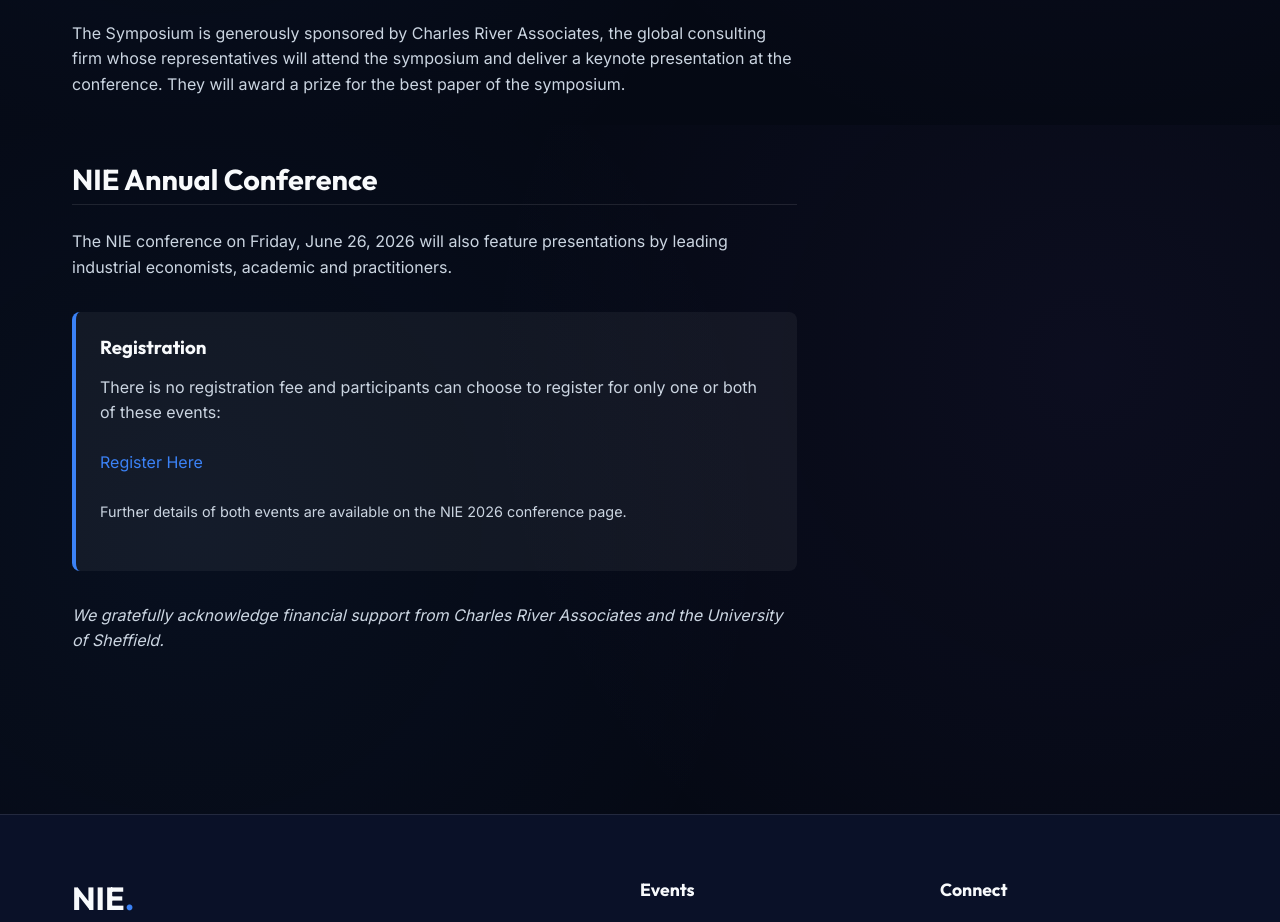
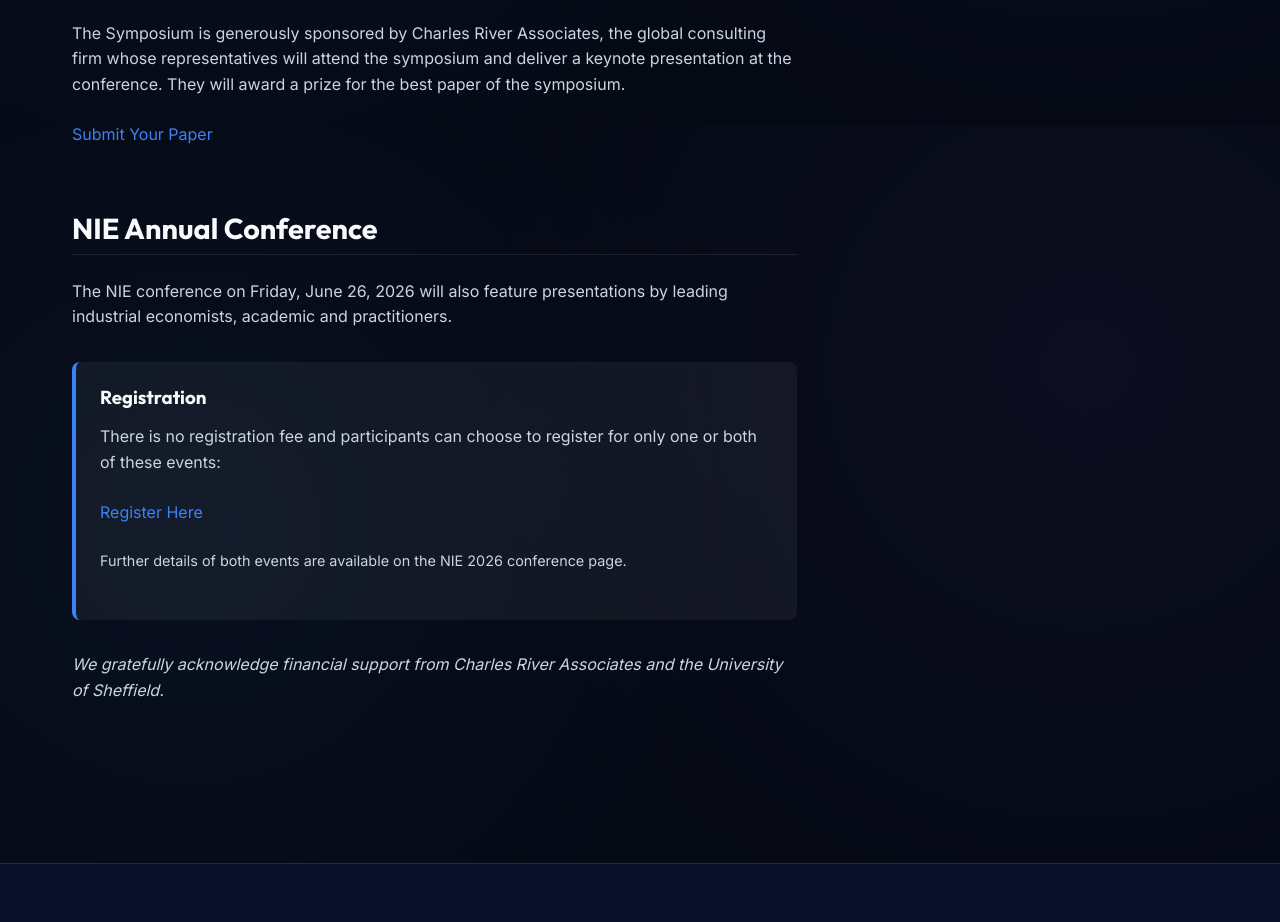
Before and after one commit to ind-econ/ind-econ.github.io, an Astro site: page /conference2026 in a window 1280 px wide. Shown: the part 1475-2397 px from the top of the page. Built offline with nearby package versions, Linux system fonts and the light colour scheme; Astro itself is replaced by a stand-in of ours.

Commit message:
conference updates

```diff
--- a/src/pages/conference2026.astro
+++ b/src/pages/conference2026.astro
@@ -95,6 +95,9 @@
             the global consulting firm whose representatives will attend the
             symposium and deliver a keynote presentation at the conference. They
             will award a prize for the best paper of the symposium.
+          </p>
+          <p style="margin-top: 1.5rem;">
+            <a href="https://www.dropbox.com/request/aFfCKI1vBcbRSnAbIYhX" class="btn btn-primary" target="_blank" rel="noopener noreferrer">Submit Your Paper</a>
           </p>
         </section>
 
```
